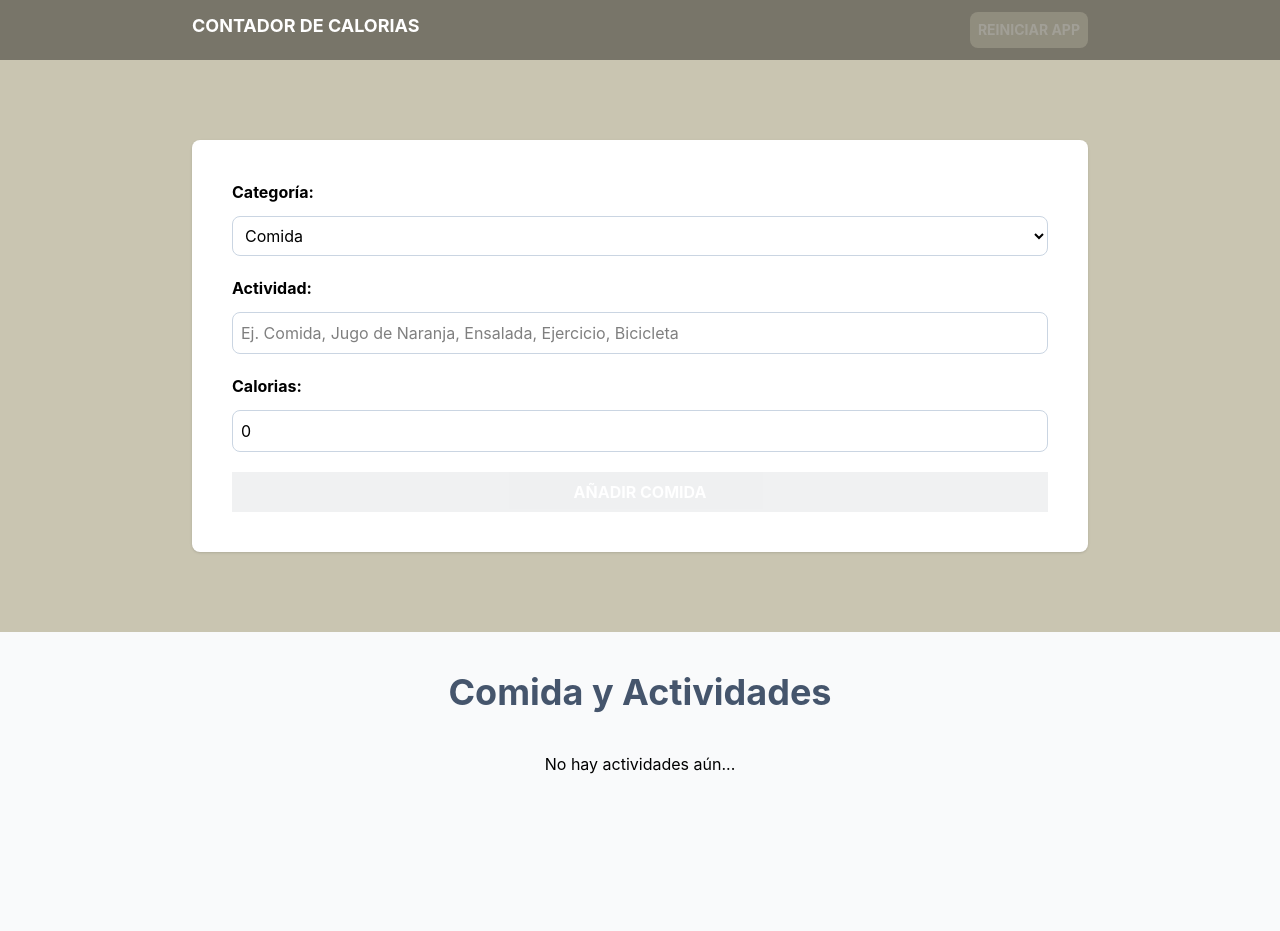
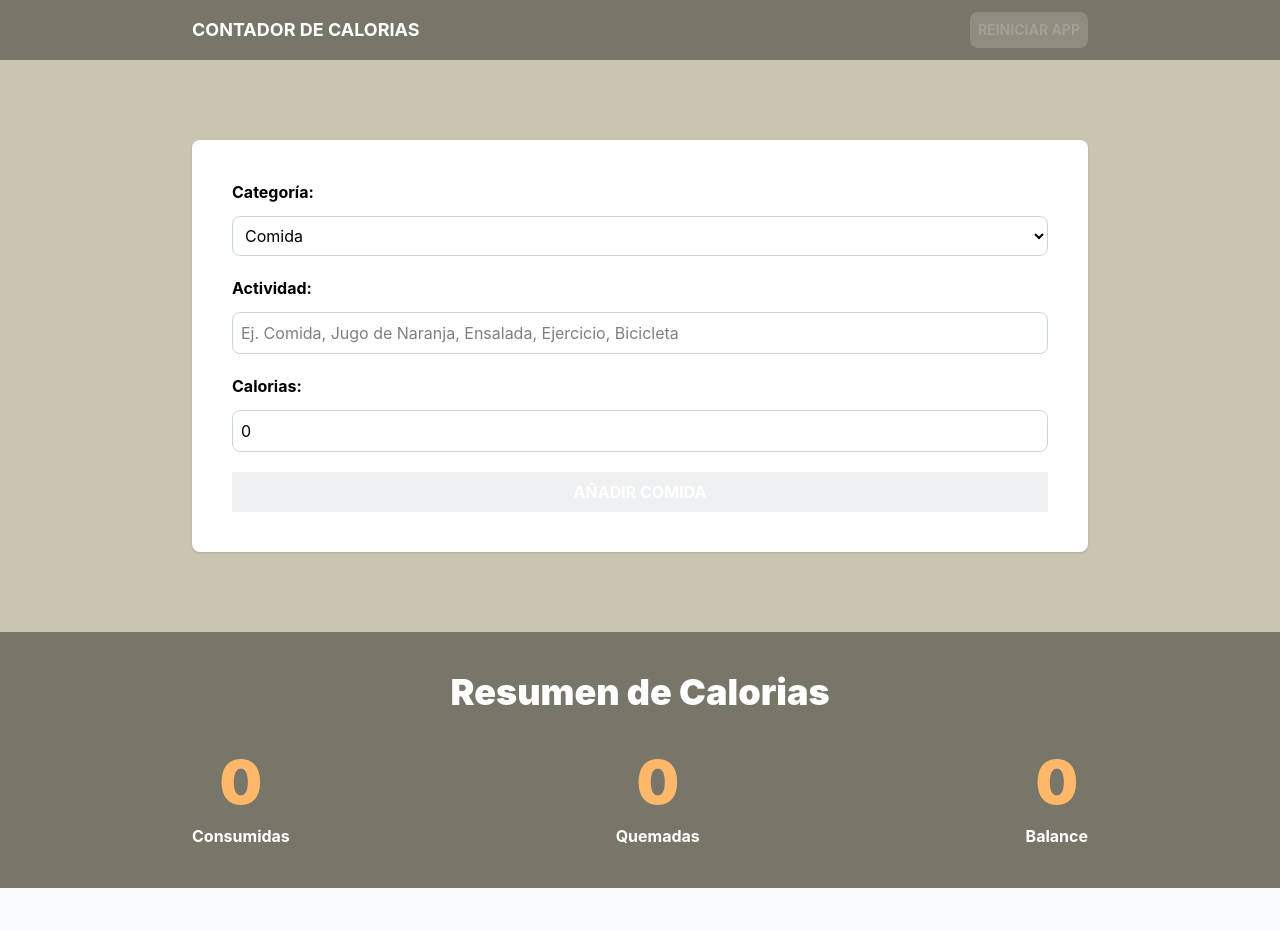
Before and after one commit to FlorBauducco/calories-tracker, a React (Vite) app: page / in a window 1280 px wide. Shown: the top 931 px of the page. Before the commit the page ends 856 px from the top, so only its background shows below. Built offline with nearby package versions, Linux system fonts and the light colour scheme.

Commit message:
create caloriesTracket component + show calories total + show calories consumed + show calories burned + show net calories + add new style

```diff
--- a/src/App.tsx
+++ b/src/App.tsx
@@ -2,6 +2,7 @@
 import Form from "./components/Form";
 import { activityReducer, initialState } from "./reducers/activity-reducer";
 import ActivityList from "./components/ActivityList";
+import CaloriesTracker from "./components/CaloriesTracker";
 
 function App() {
   const [state, dispatch] = useReducer(activityReducer, initialState);
@@ -15,7 +16,7 @@
   return (
     <>
       <header className="bg-[#787569] 0 py-3">
-        <div className="max-w-4xl mx-auto flex justify-between">
+        <div className="max-w-4xl mx-auto flex justify-between items-center">
           <h1 className="text-center text-lg font-bold text-white uppercase">
             Contador de Calorias
           </h1>
@@ -36,6 +37,12 @@
         </div>
       </section>
 
+      <section className=" bg-[#787569] py-10">
+        <div className="max-w-4xl mx-auto">
+          <CaloriesTracker activities={state.activities} />
+        </div>
+      </section>
+
       <section className="p-10 mx-auto max-w-4xl">
         <ActivityList activities={state.activities} dispatch={dispatch} />
       </section>
--- a/src/components/ActivityList.tsx
+++ b/src/components/ActivityList.tsx
@@ -48,7 +48,7 @@
               <p className="text-2xl font-bold pt-5 text-gray-700">
                 {activity.name}
               </p>
-              <p className="font-black text-4xl text-[#d3ec59]">
+              <p className="font-black text-4xl text-orange-300">
                 {activity.calories} {""}
                 <span>Calorias</span>
               </p>
--- /dev/null
+++ b/src/components/CalorieDisplay.tsx
@@ -0,0 +1,13 @@
+type CalorieDisplayProp = {
+  calories: number;
+  text: string;
+};
+
+export const CalorieDisplay = ({ calories, text }: CalorieDisplayProp) => {
+  return (
+    <p className="text-white font-bold rounded-full grid grid-cols-1 gap-3 text-center">
+      <span className="font-black text-6xl text-orange-300">{calories}</span>
+      {text}
+    </p>
+  );
+};
--- /dev/null
+++ b/src/components/CaloriesTracker.tsx
@@ -0,0 +1,49 @@
+import { useMemo } from "react";
+import type { Activity } from "../types";
+import { CalorieDisplay } from "./CalorieDisplay";
+
+type CalorieTrackerProps = {
+  activities: Activity[];
+};
+
+export default function CaloriesTracker({ activities }: CalorieTrackerProps) {
+  //Contadores
+  const caloriesConsumed = useMemo(
+    () =>
+      activities.reduce(
+        (total, activity) =>
+          activity.category === 1 ? total + activity.calories : total,
+        0,
+      ),
+    [activities],
+  );
+
+  const caloriesBurned = useMemo(
+    () =>
+      activities.reduce(
+        (total, activity) =>
+          activity.category === 2 ? total + activity.calories : total,
+        0,
+      ),
+    [activities],
+  );
+
+  const netCalories = useMemo(
+    () => caloriesConsumed - caloriesBurned,
+    [caloriesConsumed, caloriesBurned],
+  );
+
+  return (
+    <>
+      <h2 className="text-4xl font-black text-white text-center">
+        Resumen de Calorias
+      </h2>
+
+      <div className="flex flex-col items-center md:flex-row md:justify-between gap-5 mt-10">
+        <CalorieDisplay calories={caloriesConsumed} text="Consumidas" />
+        <CalorieDisplay calories={caloriesBurned} text="Quemadas" />
+        <CalorieDisplay calories={netCalories} text="Balance" />
+      </div>
+    </>
+  );
+}
```
